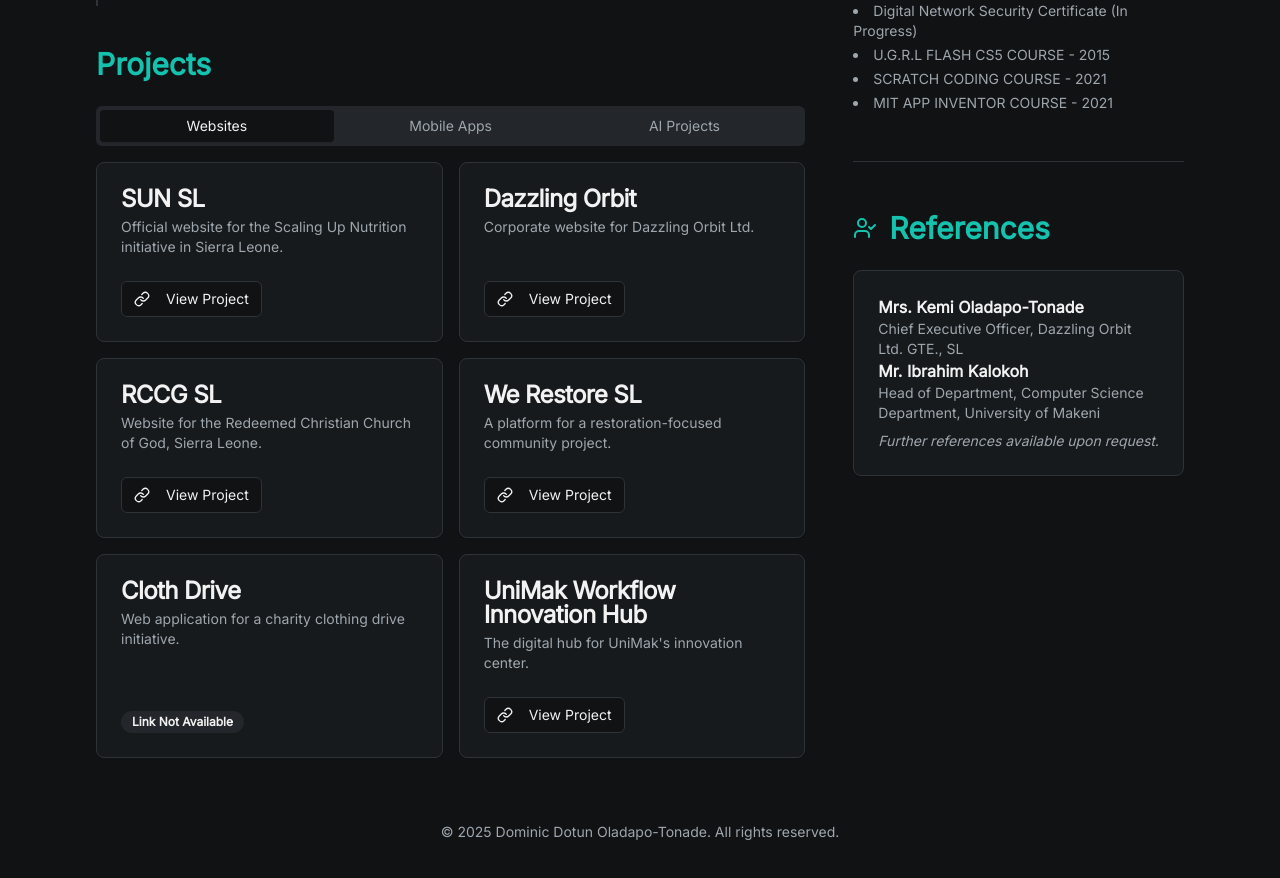
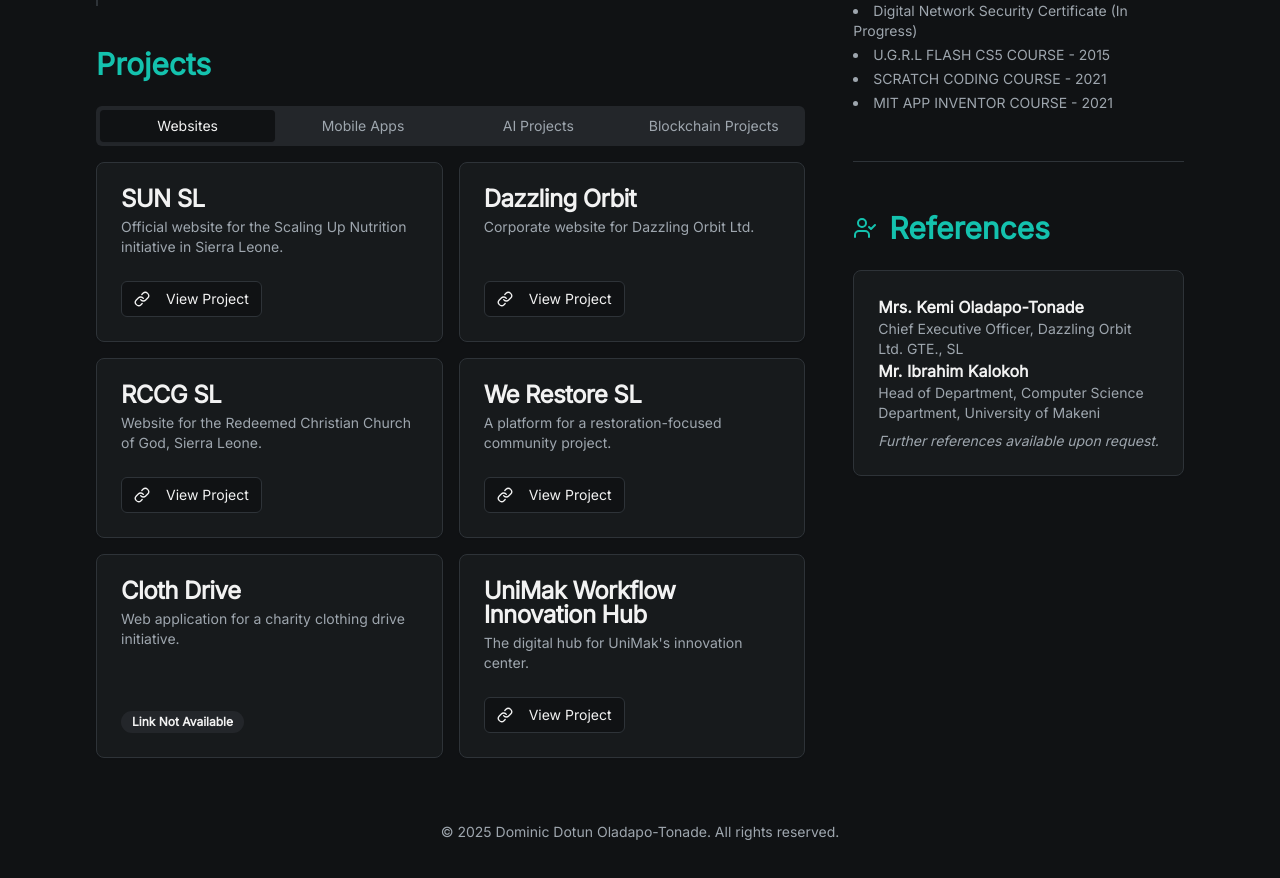
Before and after one commit to dominicOT/portfo, a Next.js app: page / in a window 1280 px wide. Shown: the part 1424-2302 px from the top of the page. Built offline with nearby package versions, Linux system fonts and the light colour scheme.

Commit message:
seasoned

```diff
--- a/src/app/page.tsx
+++ b/src/app/page.tsx
@@ -63,7 +63,8 @@
 const projects = {
   blockchain: [
     { name: "PassRaydSwapr", url: "https://passraydswapr.vercel.app/", description: "Passkey Raydium Swapper (using LazorKit)", github: "https://github.com/justanthruser/passkey-raydium-swapper" },
-    { name: "", url: "#", description: "" },
+    { name: "RUGGUARD", url: "https://github.com/dominicOT/RugGuardBotProject", description: "An intelligent Twitter bot that analyzes the trustworthiness of Solana project accounts" },
+    { name: "Web3 Authd App Starter", url: "https://web3-authd-app-starter.vercel.app/", description: "A simulation of the civic Auth and starter template for building web3 applications with Authd" },
   ],
   ai: [
     { name: "Adrit", url: "https://adrit.dorbai.com", description: "An AI-powered application." },
@@ -187,10 +188,11 @@
             <section id="projects">
               <h2 className="text-3xl font-headline font-bold mb-6 text-primary">Projects</h2>
               <Tabs defaultValue="websites" className="w-full">
-                <TabsList className="grid w-full grid-cols-3">
+                <TabsList className="grid w-full grid-cols-4">
                   <TabsTrigger value="websites">Websites</TabsTrigger>
                   <TabsTrigger value="mobile">Mobile Apps</TabsTrigger>
                   <TabsTrigger value="ai">AI Projects</TabsTrigger>
+                  <TabsTrigger value="blockchain">Blockchain Projects</TabsTrigger>
                 </TabsList>
                 <TabsContent value="websites" className="mt-4">
                   <div className="grid sm:grid-cols-2 gap-4">
```
